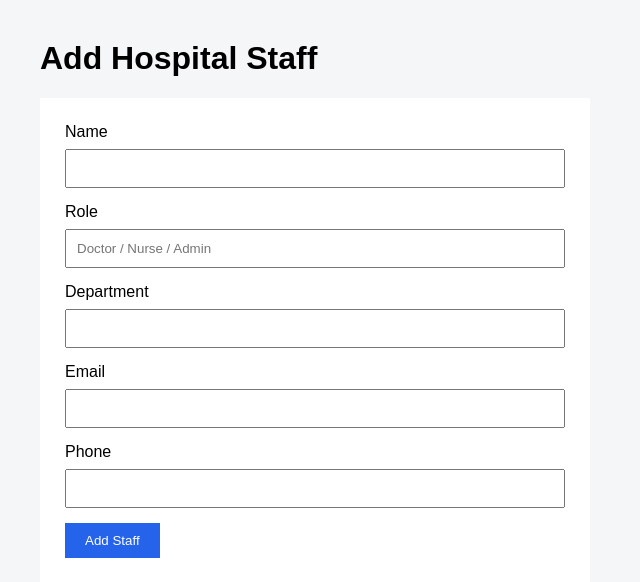
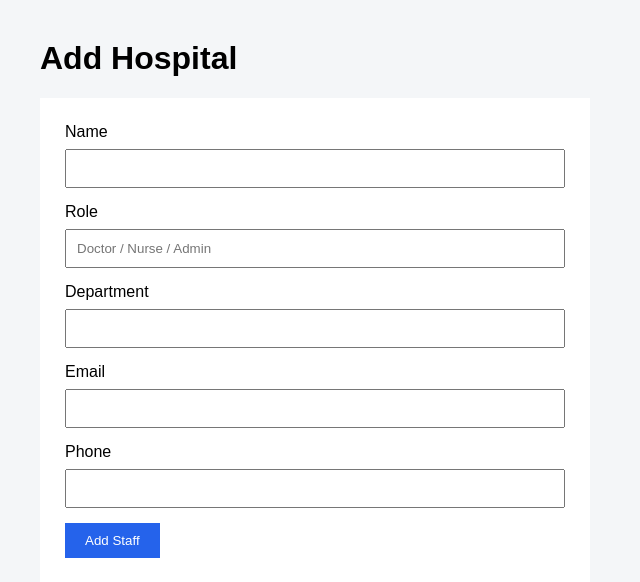
Before and after one commit to karanbari426/Two-Tier-Docker-Jenkins-CICD-Automation, a Flask app: page /add in a window 1280 px wide. Shown: the top 582 px of the page, without its empty margins (0-640 px from the left). Run offline with Flask 3, Linux system fonts and the light colour scheme.

Commit message:
Initial Hospital Staff Management application

```diff
--- a/templates/add_staff.html
+++ b/templates/add_staff.html
@@ -36,7 +36,7 @@
 
 <body>
 
-<h1>Add Hospital Staff</h1>
+<h1>Add Hospital </h1>
 
 <form method="POST">
 
```
